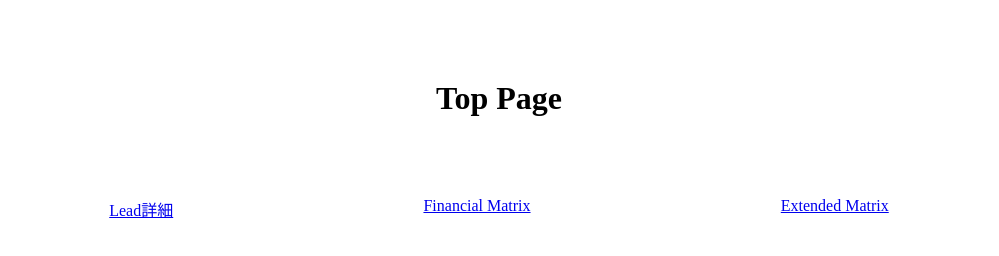
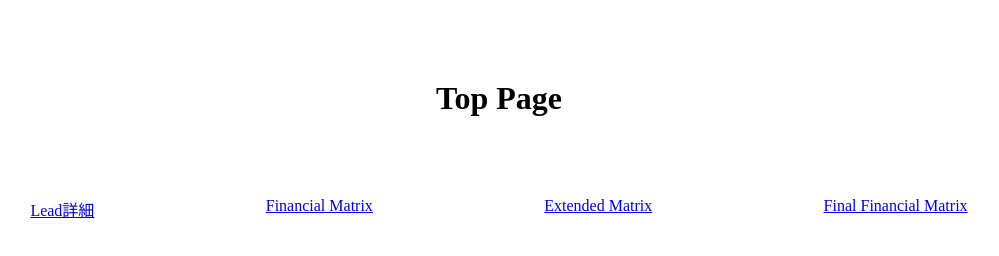
Before and after one commit to thapa0301/thapa0301.github.io, a plain HTML site: page index.html in a window 1280 px wide. Shown: the whole page, without its empty margins (141-1140 px from the left). Drawn offline with Linux system fonts and the light colour scheme; files that its build step writes are made by us from their sources.

Commit message:
Update index.html
Final Financial Matrix

```diff
--- a/index.html
+++ b/index.html
@@ -26,6 +26,7 @@
     <a href="https://thapa0301.github.io/lead/">Lead詳細</a>
     <a href="https://thapa0301.github.io/financial-matrix/">Financial Matrix</a>
     <a href="https://thapa0301.github.io/extended-matrix/">Extended Matrix</a>
+    <a href="https://thapa0301.github.io/final-financial-matrix/">Final Financial Matrix</a>
 </div>
 </body>
 </html>
```
